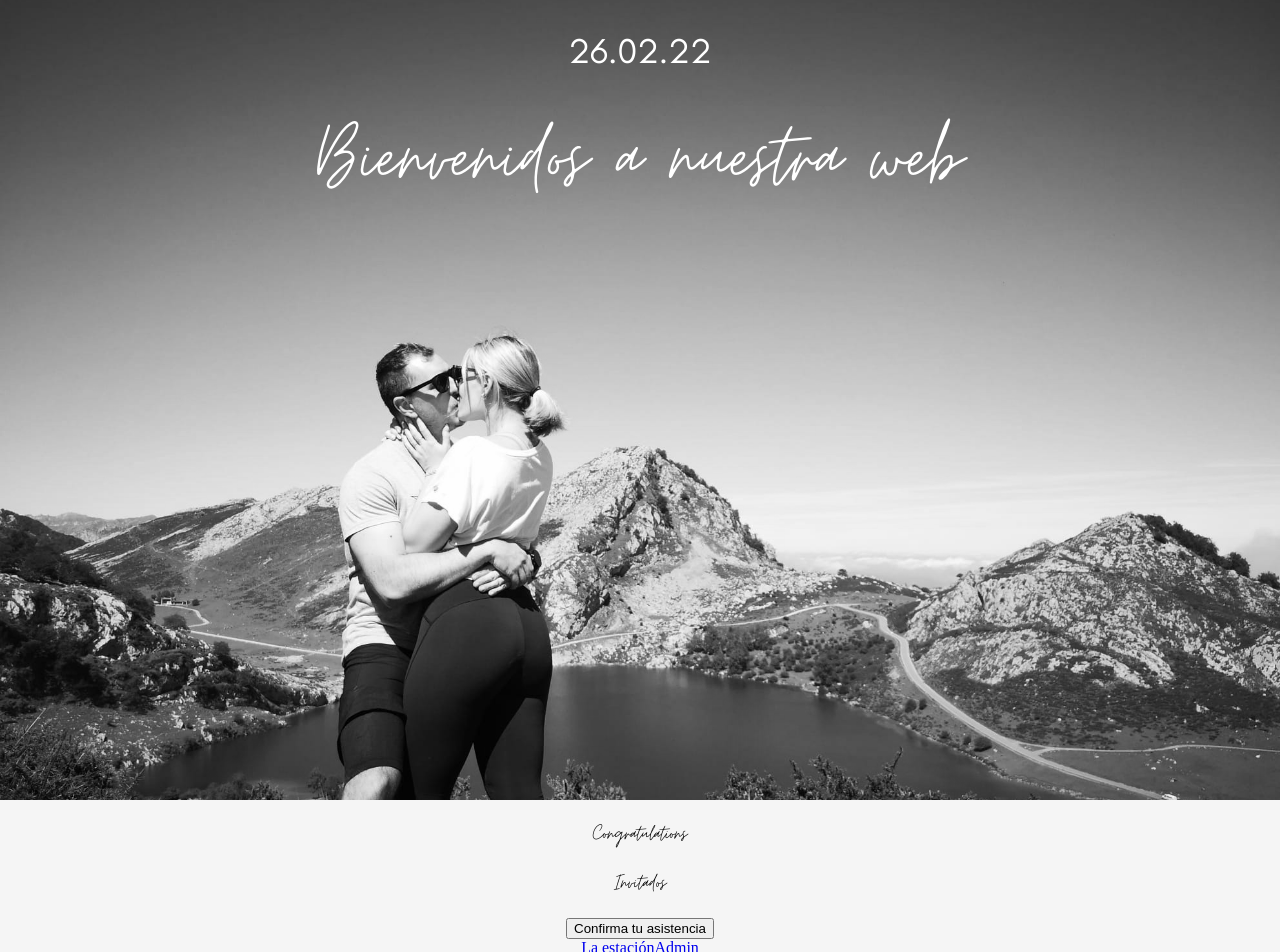
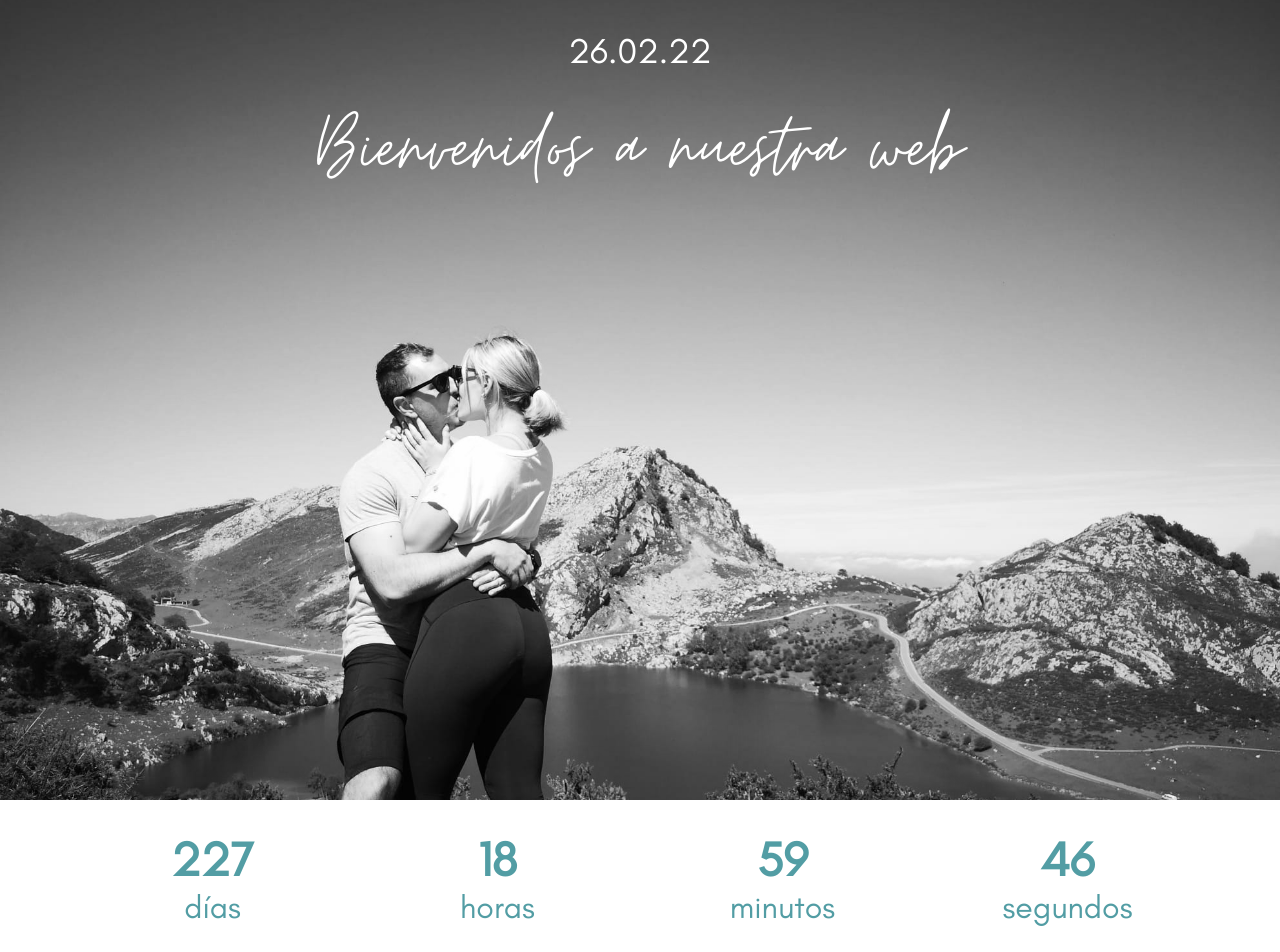
Before and after one commit to mmercado4/weddingweb, a React app: page / in a window 1280 px wide. Shown: the top 952 px of the page. Built offline with nearby package versions, Linux system fonts and the light colour scheme; no server answers; the HTML template or start-up script is replaced by a standard one.

Commit message:
style(countdown): add styles to countdown

```diff
--- a/public/scss/_constants.scss
+++ b/public/scss/_constants.scss
@@ -30,4 +30,4 @@ $glacial: "Glacial Indifference Regular";
 
 /*Media queries  Stolen: https://css-tricks.com/approaches-media-queries-sass/*/
 $breakpoint-tablet: 768px;
-$breakpoint-laptop: 1100px;
+$breakpoint-laptop: 1200px;
--- a/public/scss/styles.scss
+++ b/public/scss/styles.scss
@@ -14,7 +14,7 @@ html {
 body {
   margin: 0;
   padding: 0;
-  background-color: whitesmoke;
+  background-color: white;
   min-height: 100vh;
   text-align: center;
 }
@@ -56,8 +56,12 @@ header {
 
   h1,
   h3 {
-    padding: 15px;
+    padding: 10px;
     margin: 0;
+  }
+
+  h3 {
+    padding-top: 15px;
   }
 }
 
@@ -74,3 +78,67 @@ header {
     }
   }
 }
+
+/*Countdown*/
+
+.countdown-section {
+  display: flex;
+  justify-content: space-evenly;
+  align-items: center;
+  flex-wrap: wrap;
+  padding: 10px 20px;
+
+  h2 {
+    font-size: 3em;
+    margin: 20px;
+  }
+}
+
+.countdown-field {
+  color: $primary-color;
+  flex-basis: 50%;
+  padding: 20px;
+  p {
+    margin: 0;
+  }
+
+  .countdown-time {
+    font-size: 1.8em;
+    font-weight: bold;
+  }
+  .countdown-units {
+    font-size: 1.2em;
+  }
+}
+
+@media (min-width: $breakpoint-tablet) {
+  .countdown-section {
+    flex-wrap: nowrap;
+    padding: 10px 30px;
+  }
+
+  .countdown-field {
+    .countdown-time {
+      font-size: 2.5em;
+    }
+    .countdown-units {
+      font-size: 1.5em;
+    }
+  }
+}
+
+@media (min-width: $breakpoint-laptop) {
+  .countdown-section {
+    padding: 10px 70px;
+  }
+
+  .countdown-field {
+    padding: 20px;
+    .countdown-time {
+      font-size: 3em;
+    }
+    .countdown-units {
+      font-size: 2em;
+    }
+  }
+}
--- a/src/components/Header/CountDown.js
+++ b/src/components/Header/CountDown.js
@@ -1,4 +1,4 @@
-import React, { Fragment, useState, useEffect } from "react";
+import React, { useState, useEffect } from "react";
 
 //Stolen: https://programadorwebvalencia.com/Javascript-cuenta-atras-o-contador-regresivo/
 function CountDown() {
@@ -9,6 +9,7 @@ function CountDown() {
 
   const [now, setNow] = useState(new Date());
   const [targetDate, setTargetDate] = useState(new Date(2022, 1, 26, 12));
+  //const [targetDate, setTargetDate] = useState(new Date(2021, 6, 18, 18)); //TEST
   const [duration, setDuration] = useState(targetDate - now);
   const [remainingDays, setRemainingDays] = useState(
     Math.floor(duration / MILLISECONDS_OF_A_DAY)
@@ -49,20 +50,45 @@ function CountDown() {
     }
   });
 
-  return (
-    <Fragment>
-      {duration > 0 ? (
-        <h3>
-          {remainingDays} {remainingDays === 1 ? "día" : "días"},{" "}
-          {remainingHours} {remainingHours === 1 ? "hora" : "horas"},{" "}
-          {remainingMinutes} {remainingMinutes === 1 ? "minuto" : "minutos"},{" "}
-          {remainingSeconds} {remainingSeconds === 1 ? "segundo" : "segundos"}
-        </h3>
-      ) : (
-        <h3>Time to party</h3>
-      )}
-    </Fragment>
-  );
+  if (duration > 0) {
+    return (
+      <section className="countdown-section">
+        <div className="countdown-field">
+          <p className="countdown-time">{remainingDays}</p>
+          <p className="countdown-units">
+            {remainingDays === 1 ? "día" : "días"}
+          </p>
+        </div>
+
+        <div className="countdown-field">
+          <p className="countdown-time">{remainingHours}</p>
+          <p className="countdown-units">
+            {remainingHours === 1 ? "hora" : "horas"}
+          </p>
+        </div>
+
+        <div className="countdown-field">
+          <p className="countdown-time">{remainingMinutes}</p>
+          <p className="countdown-units">
+            {remainingMinutes === 1 ? "minuto" : "minutos"}
+          </p>
+        </div>
+
+        <div className="countdown-field">
+          <p className="countdown-time">{remainingSeconds}</p>
+          <p className="countdown-units">
+            {remainingSeconds === 1 ? "segundo" : "segundos"}
+          </p>
+        </div>
+      </section>
+    );
+  } else {
+    return (
+      <section className="countdown-section">
+        <h2>Just Married!</h2>
+      </section>
+    );
+  }
 }
 
 export default CountDown;
--- a/src/components/Home.js
+++ b/src/components/Home.js
@@ -2,11 +2,13 @@ import React, { Fragment } from "react";
 import Header from "./Header";
 import Congratulations from "./Congratulations";
 import Guests from "./Guests";
+import Countdown from "./Header/CountDown";
 
 export default function Home() {
   return (
     <Fragment>
       <Header />
+      <Countdown />
       <Congratulations />
       <Guests />
       <a
```
